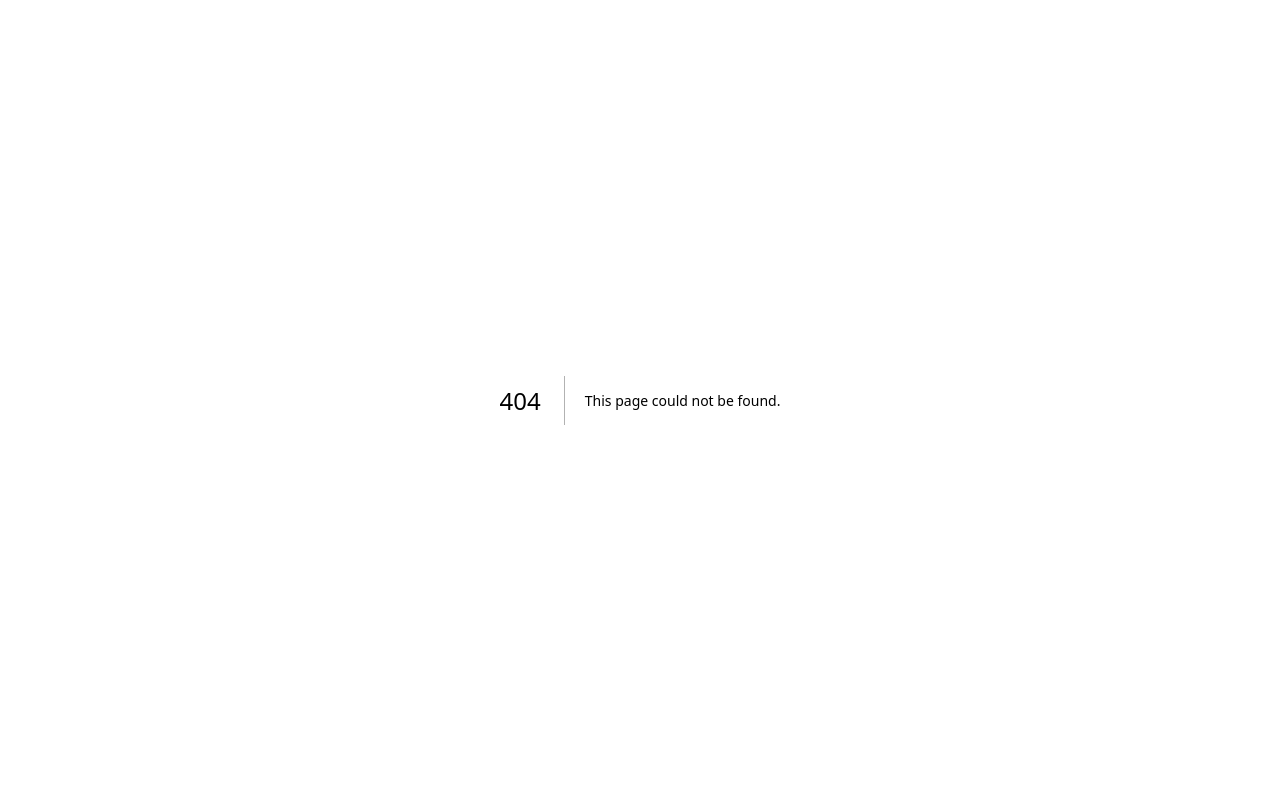
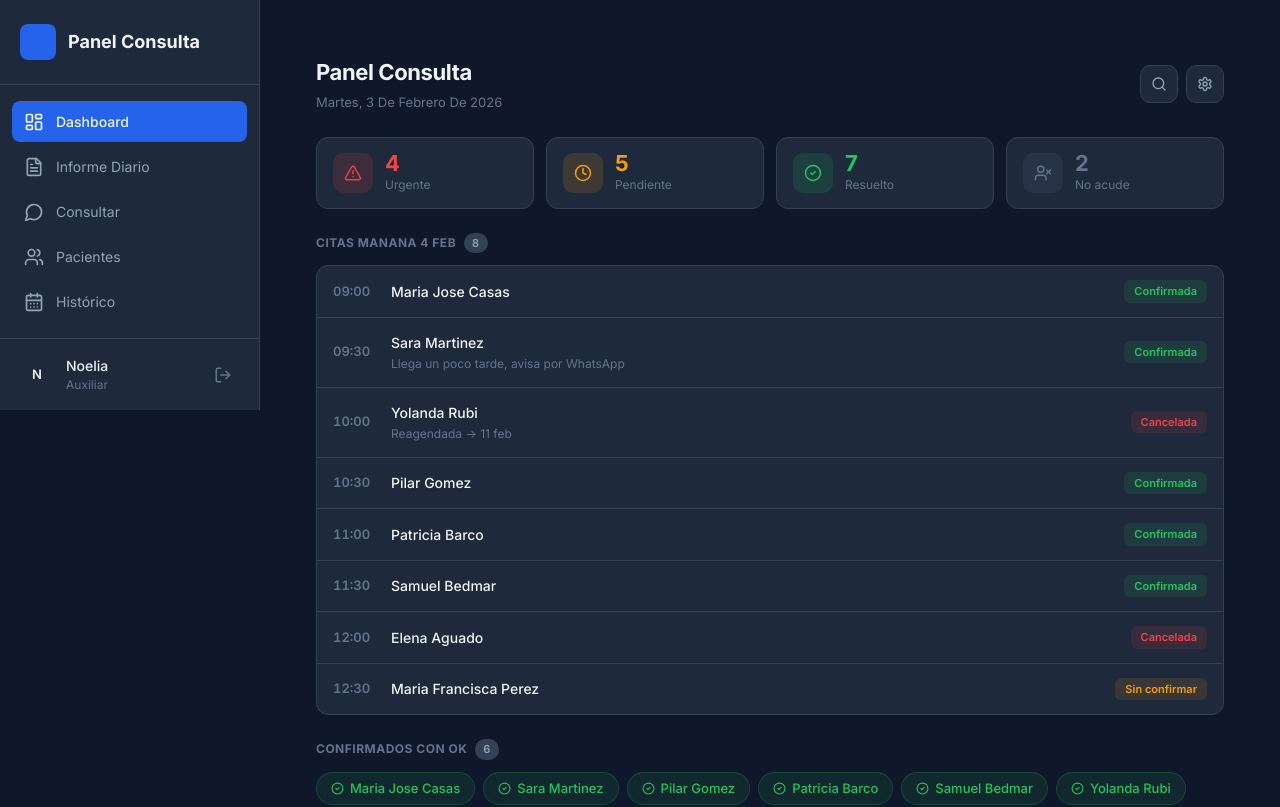
Before and after one commit to semaes111/whatsapp-clinic-dashboard, a Next.js app: page /dash in a window 1280 px wide. Before the commit this address had no page. Shown: the top 807 px of the page. Built offline with nearby package versions, Linux system fonts and the light colour scheme.

Commit message:
fix: rename (dashboard) to dash - fix Vercel parentheses bug

```diff
--- a/src/app/page.tsx
+++ b/src/app/page.tsx
@@ -1,5 +1,5 @@
 import { redirect } from "next/navigation";
 
 export default function Home() {
-  redirect("/login");
+  redirect("/dash");
 }
--- a/src/components/layout/sidebar.tsx
+++ b/src/components/layout/sidebar.tsx
@@ -13,11 +13,11 @@ import {
 } from "lucide-react";
 
 const navItems = [
-  { icon: LayoutDashboard, label: "Dashboard", href: "/" },
-  { icon: FileText, label: "Informe Diario", href: "/informe" },
-  { icon: MessageCircle, label: "Consultar", href: "/chat" },
-  { icon: Users, label: "Pacientes", href: "/pacientes" },
-  { icon: CalendarDays, label: "Histórico", href: "/historico" },
+  { icon: LayoutDashboard, label: "Dashboard", href: "/dash" },
+  { icon: FileText, label: "Informe Diario", href: "/dash/informe" },
+  { icon: MessageCircle, label: "Consultar", href: "/dash/chat" },
+  { icon: Users, label: "Pacientes", href: "/dash/pacientes" },
+  { icon: CalendarDays, label: "Histórico", href: "/dash/historico" },
 ];
 
 export function Sidebar() {
```
Also changed, not shown: src/app/dash/chat/page.tsx (renamed from src/app/(dashboard)/chat/page.tsx), src/app/dash/historico/page.tsx (renamed from src/app/(dashboard)/historico/page.tsx), src/app/dash/informe/[fecha]/page.tsx (renamed from src/app/(dashboard)/informe/[fecha]/page.tsx), src/app/dash/informe/page.tsx (renamed from src/app/(dashboard)/informe/page.tsx), src/app/dash/layout.tsx (renamed from src/app/(dashboard)/layout.tsx), src/app/dash/paciente/[phone]/page.tsx (renamed from src/app/(dashboard)/paciente/[phone]/page.tsx), src/app/dash/pacientes/page.tsx (renamed from src/app/(dashboard)/pacientes/page.tsx), src/app/dash/page.tsx (renamed from src/app/(dashboard)/page.tsx).
